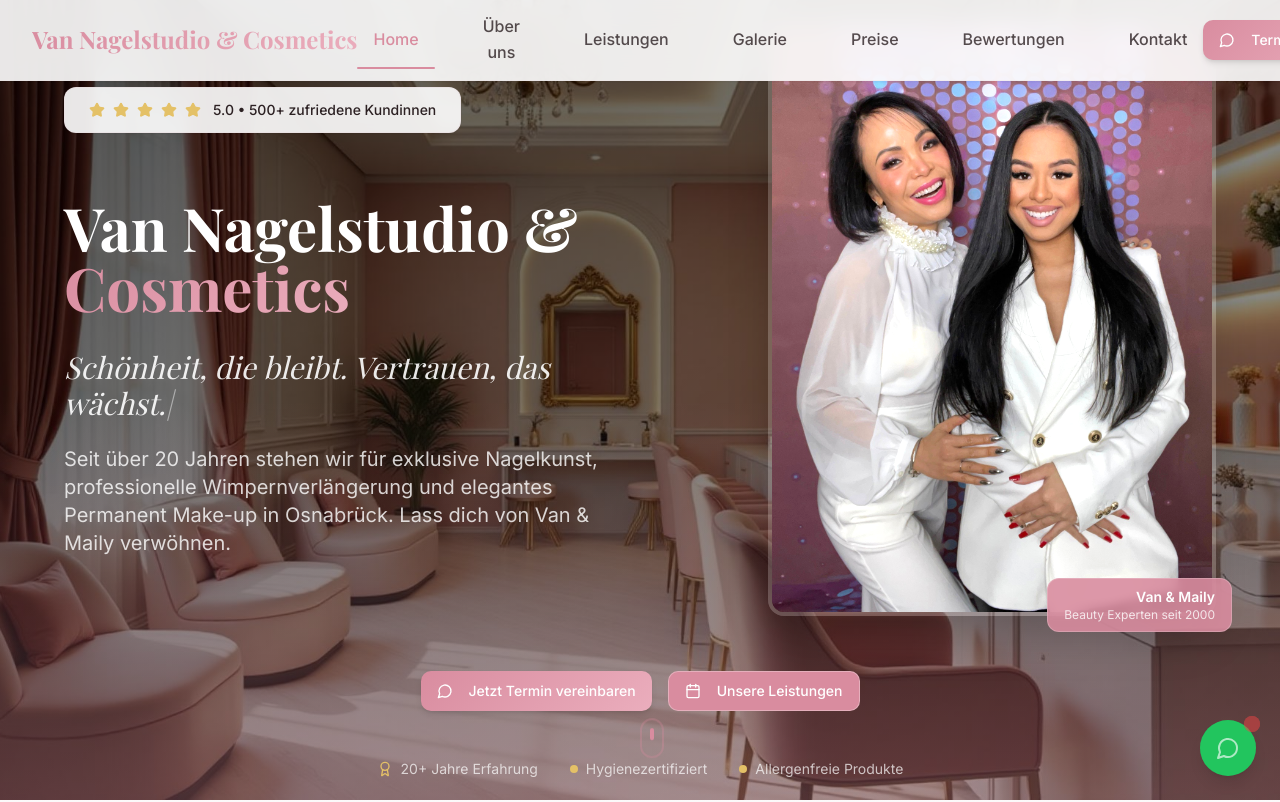
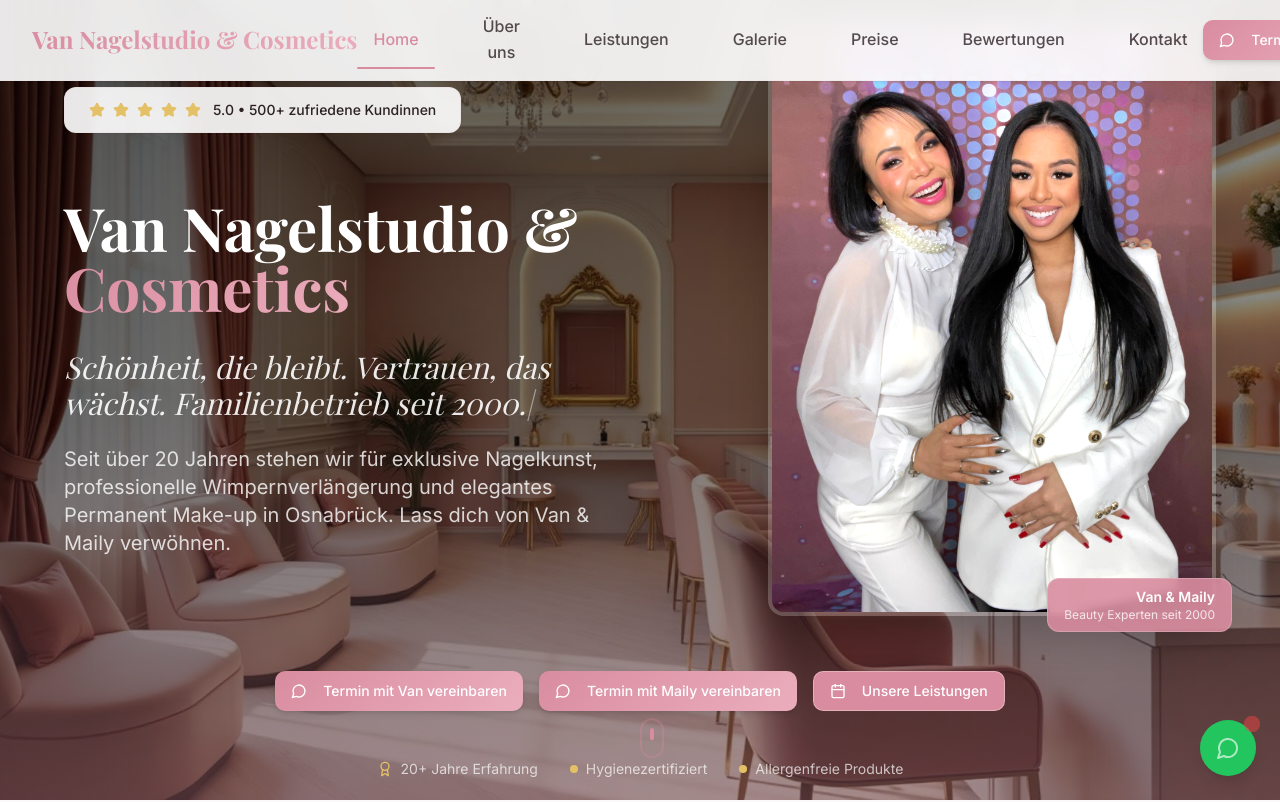
Before and after one commit to vemmamertbas-hue/van-beauty-glow, a React (Vite) app: page / in a window 1280 px wide. Shown: the top 802 px of the page. Built offline with nearby package versions, Linux system fonts and the light colour scheme.

Commit message:
Refactor Hero Section
Update Hero section with new text and two WhatsApp buttons.

```diff
--- a/src/components/Sections/HeroSection.tsx
+++ b/src/components/Sections/HeroSection.tsx
@@ -5,8 +5,9 @@ import heroImage from '@/assets/hero-studio.jpg';
 
 const HeroSection = () => {
   const [displayText, setDisplayText] = useState('');
-  const fullText = 'Schönheit, die bleibt. Vertrauen, das wächst.';
-  const whatsappUrl = "https://wa.me/4917398573699?text=Hallo! Ich würde gerne einen Termin vereinbaren.";
+  const fullText = 'Schönheit, die bleibt. Vertrauen, das wächst. Familienbetrieb seit 2000.';
+  const whatsappUrlVan = "https://wa.me/491739857369?text=Hallo!%20Ich%20würde%20gerne%20einen%20Termin%20vereinbaren.%20%20";
+  const whatsappUrlMaily = "https://wa.me/4917656875845?text=Hallo!%20Ich%20würde%20gerne%20einen%20Termin%20vereinbaren.%20";
 
   useEffect(() => {
     let i = 0;
@@ -95,11 +96,19 @@ const HeroSection = () => {
           {/* CTA Buttons */}
           <div className="flex flex-col sm:flex-row items-center justify-center gap-4 mb-12 animate-[hero-fade-in_1s_ease-out_1.1s_both]">
             <Button
-              onClick={() => window.open(whatsappUrl, '_blank')}
+              onClick={() => window.open(whatsappUrlVan, '_blank')}
               className="btn-hero mobile-full sm:w-auto"
             >
               <MessageCircle className="w-5 h-5 mr-2" />
-              <span>Jetzt Termin vereinbaren</span>
+              <span>Termin mit Van vereinbaren</span>
+            </Button>
+
+            <Button
+              onClick={() => window.open(whatsappUrlMaily, '_blank')}
+              className="btn-hero mobile-full sm:w-auto"
+            >
+              <MessageCircle className="w-5 h-5 mr-2" />
+              <span>Termin mit Maily vereinbaren</span>
             </Button>
 
             <Button
```
